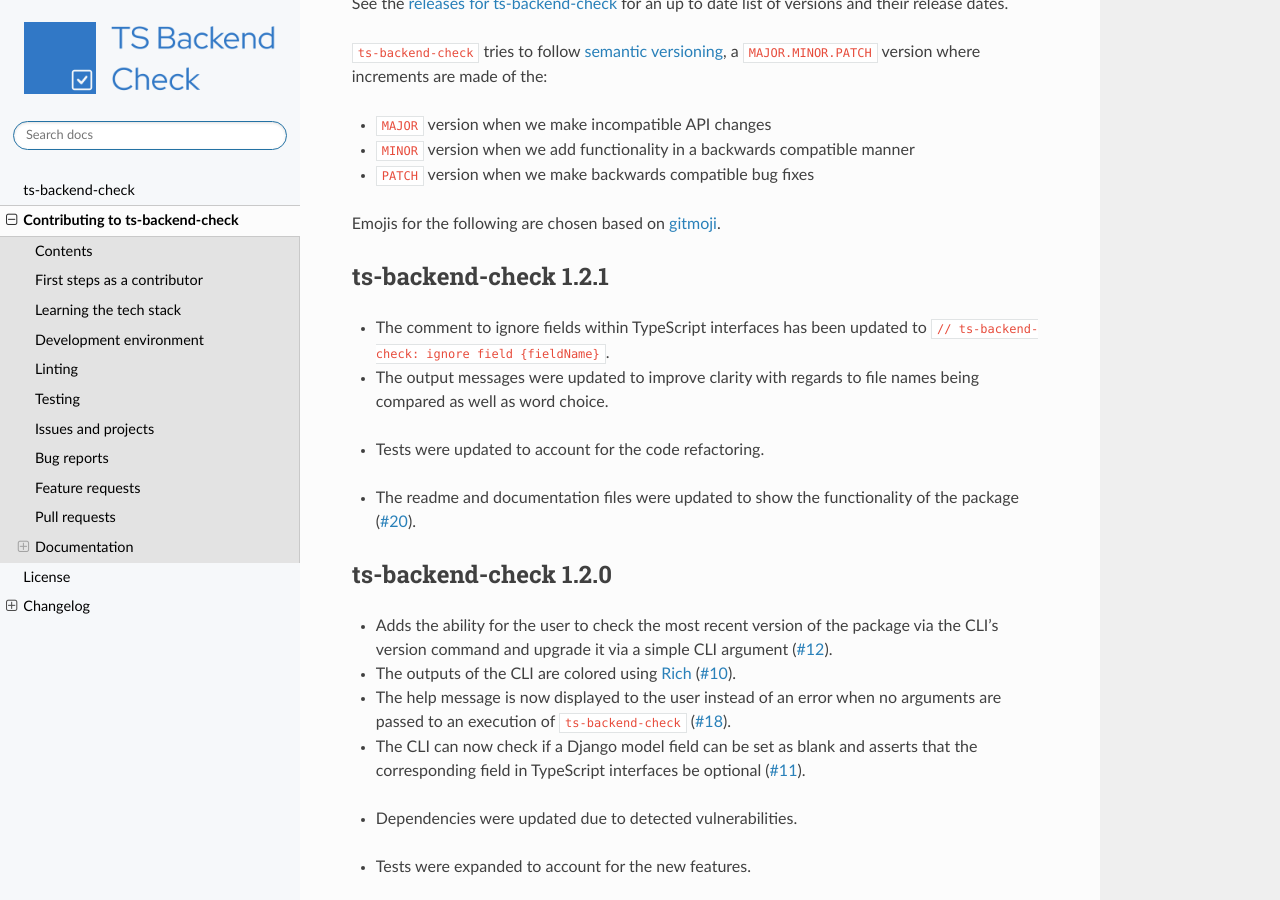
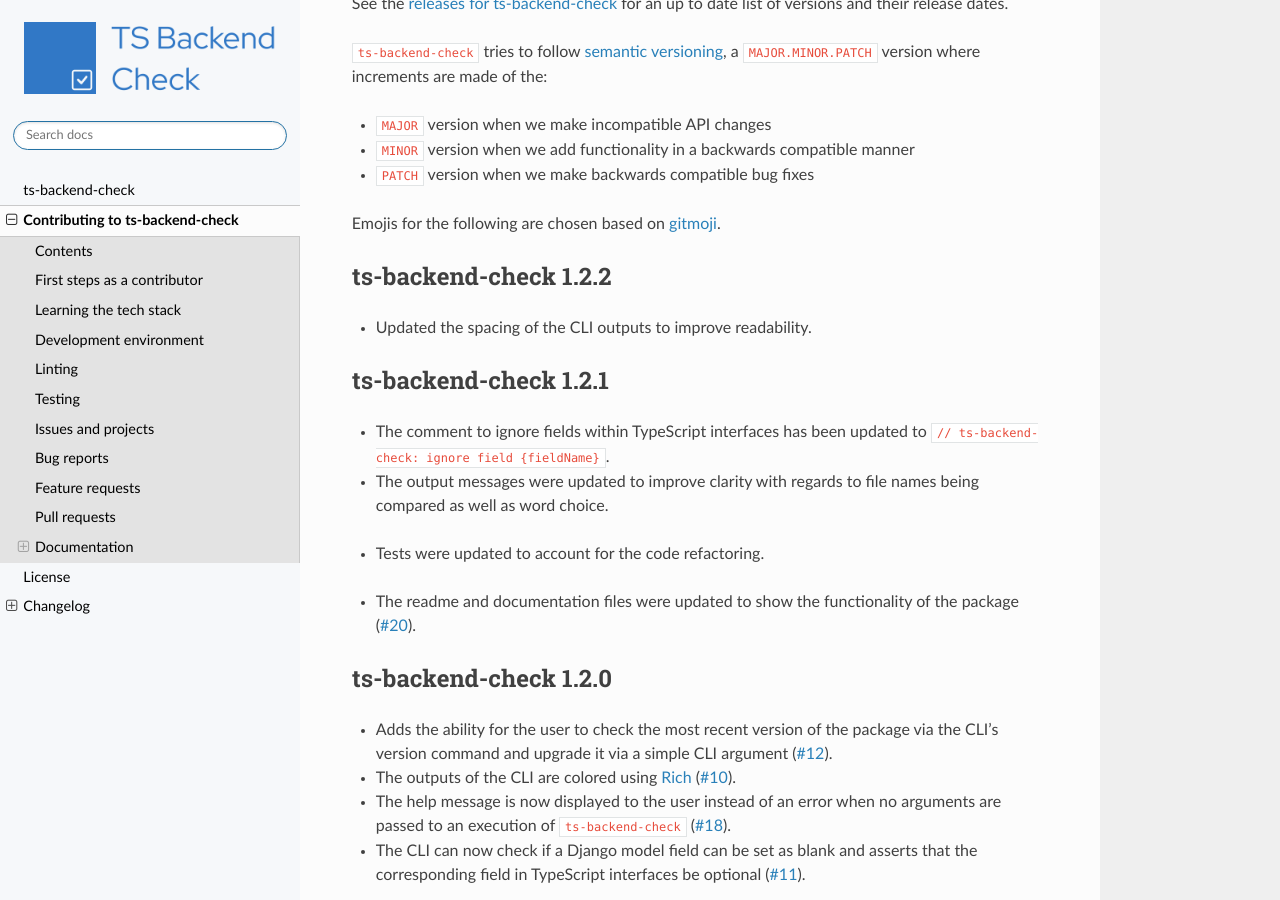
Before and after one commit to activist-org/ts-backend-check, a Sphinx documentation site: the page built from docs/source/notes.rst, in a window 1280 px wide and 900 px high, scrolled down 18739 px. Built offline with Sphinx 7.4.7 and the Read the Docs theme 3.1.0, drawn with Linux system fonts in a browser that asks for light colours; formulas are drawn with MathJax 3.

Commit message:
Update spacing of CLI outputs to improve readability and version to 1.2.2

```diff
--- a/docs/source/_static/CHANGELOG.rst
+++ b/docs/source/_static/CHANGELOG.rst
@@ -10,6 +10,11 @@
 - ``PATCH`` version when we make backwards compatible bug fixes
 
 Emojis for the following are chosen based on `gitmoji <https://gitmoji.dev/>`_.
+
+ts-backend-check 1.2.2
+----------------------
+
+- Updated the spacing of the CLI outputs to improve readability.
 
 ts-backend-check 1.2.1
 ----------------------
--- a/docs/source/conf.py
+++ b/docs/source/conf.py
@@ -27,7 +27,7 @@
 author = "ts-backend-check developers"
 
 # The full version, including alpha/beta/rc tags
-release = "1.2.1"
+release = "1.2.2"
 
 
 # -- General configuration ---------------------------------------------------
--- a/docs/source/index.rst
+++ b/docs/source/index.rst
@@ -88,7 +88,6 @@
 .. code-block::
 
     ts-backend-check -bmf backend/models/user.py -tsf frontend/types/user.ts
-
     ✅ Success: All backend models are synced with their corresponding TypeScript interfaces for the provided files.
 
 .. code-block::
--- a/setup.py
+++ b/setup.py
@@ -19,7 +19,7 @@
 
 setup_args = dict(
     name="ts-backend-check",
-    version="1.2.1",
+    version="1.2.2",
     package_dir={"": "src"},
     author="ts-backend-check developers",
     author_email="team@activist.org",
```
Also changed, not shown: CHANGELOG.md (+4 -0 lines), README.md (+0 -1 lines), 1 other file.
